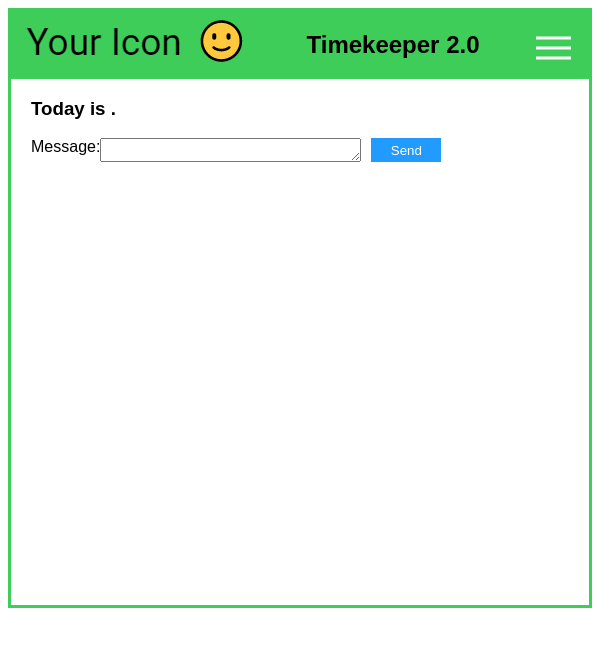
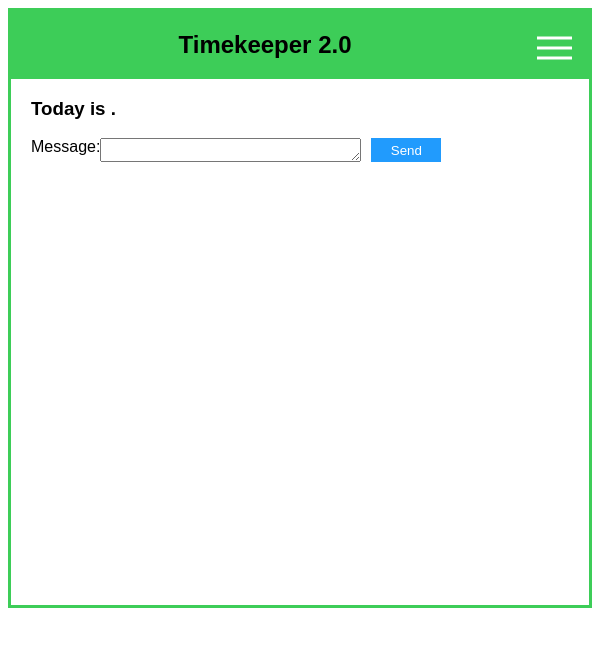
Before and after one commit to rzi/timekeeper, an Electron app: page index.html in a window 600 px wide. Drawn offline with Linux system fonts and the light colour scheme.

Commit message:
without logo

```diff
--- a/index.html
+++ b/index.html
@@ -15,16 +15,6 @@
       <div class="sticky">
         <nav>
           <div class="header">
-            <div class="main_header" id="green_banner">
-              <span></span>
-              <div class="appImage">
-                <img
-                  src="./photos/SE_logo_white_.jpg"
-                  alt="support@Schneider"
-                  role="presentation"
-                />
-              </div>
-            </div>
             <div class="title">
               <h2>Timekeeper 2.0</h2>
             </div>
--- a/main.js
+++ b/main.js
@@ -21,7 +21,7 @@ function createWindow1() {
       nodeIntegration: true,
       contextIsolation: false,
       enableRemoteModule: true,
-      devTools: false,
+      devTools: true,
     },
   });
   window1.loadURL(`file://${__dirname}/index.html`);
--- a/styles.css
+++ b/styles.css
@@ -90,6 +90,8 @@ display: inline;
 }
 .title{
   padding-left: -50px;
+  text-align: center;
+  width: 100%;
 }
 .main1{
   background-color: white;
```
